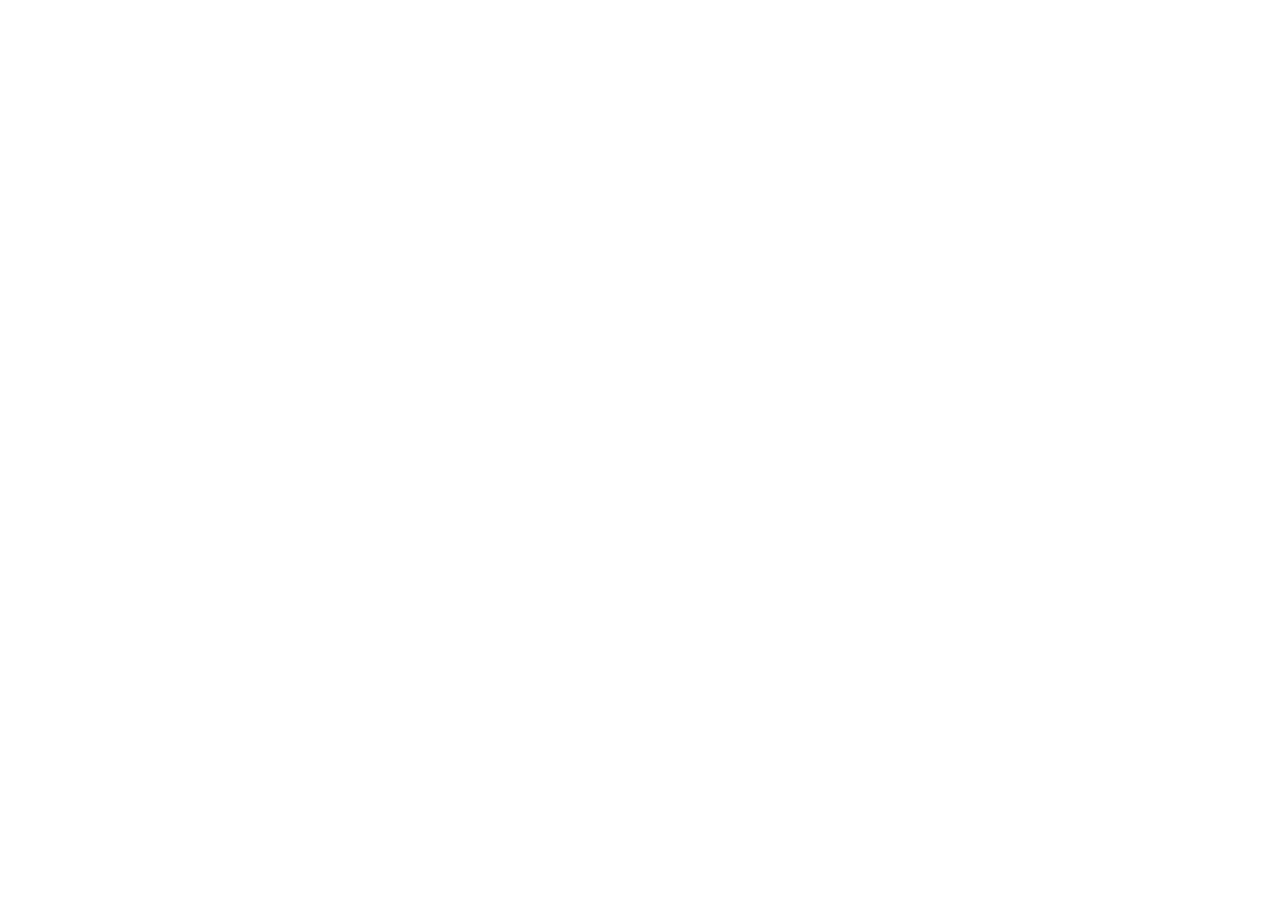
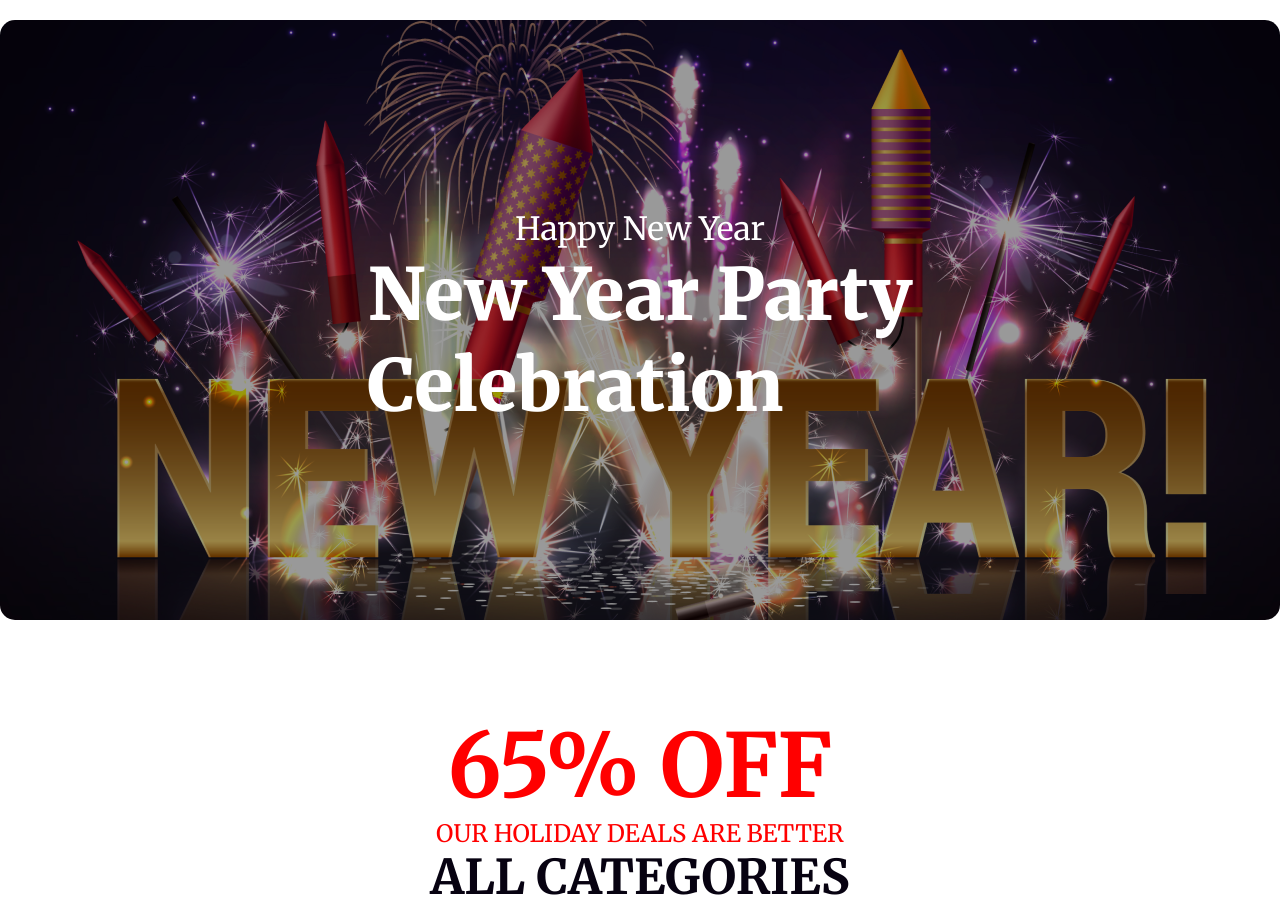
Before and after one commit to ahasan-ullah/B9-A1-Solution-PH, a plain HTML site: page index.html in a window 1280 px wide. Shown: the top 903 px of the page. Before the commit the page ends 800 px from the top, so only its background shows below. Drawn offline with Linux system fonts and the light colour scheme.

Commit message:
Second section updated

```diff
--- a/index.html
+++ b/index.html
@@ -10,6 +10,26 @@
   <title>New Year</title>
 </head>
 <body>
+  <header class="banner-container">
+    <div class="banner-content">
+      <p>Happy New Year</p>
+      <h1>New Year Party<br>Celebration</h1>
+    </div>
+  </header>
 
+  <main>
+    <section class="second-section-container">
+      <div class="second-section-content">
+        <h1>65% OFF</h1>
+        <p>OUR HOLIDAY DEALS ARE BETTER</p>
+        <h3>ALL CATEGORIES</h3>
+      </div>
+      <div class="image-container">
+        <img src="images/New Year Photo.png" alt="">
+      </div>
+    </section>
+  </main>
+
+  <footer></footer>
 </body>
 </html>
--- a/style/style.css
+++ b/style/style.css
@@ -1,3 +1,89 @@
+*{
+  margin: 0;
+  padding: 0;
+  box-sizing: border-box;
+}
+
 body{
   font-family: "Merriweather", serif;
 }
+
+.banner-container{
+  max-width: 1320px;
+  min-height: 600px;
+  margin: 0 auto;
+  margin-top: 20px;
+  background-color: rgba(0,0,0,0.4);
+  background-image: url(../images/Banner\ Image.png);
+  background-blend-mode: overlay;
+  background-position: center;
+  background-repeat: no-repeat;
+  background-size: cover;
+  border-radius: 15px;
+}
+
+.banner-content{
+  display: flex;
+  flex-direction: column;
+  justify-content: center;
+  align-items: center;
+  height: 600px;
+}
+
+.banner-content p,h1{
+  color: white;
+}
+
+.banner-content p{
+  font-size: 32px;
+  font-weight: 500;
+}
+
+.banner-content h1{
+  font-size: 72px;
+  font-weight: 900;
+}
+
+.second-section-container{
+  width: 802.9px;
+  height: 806px;
+  margin: 0 auto;
+  margin-top: 92px;
+}
+
+.second-section-content h1{
+  color: rgb(255, 0, 0);
+  font-size: 88px;
+  font-weight: 700;
+  line-height: 107px;
+  letter-spacing: 0%;
+  text-align: center;
+}
+
+.second-section-content p{
+  color: rgb(255, 0, 0);
+  font-size: 24px;
+  font-weight: 500;
+  line-height: 29px;
+  letter-spacing: 0%;
+  text-align: center;
+}
+
+.second-section-content h3{
+  color: rgb(7, 2, 17);
+  font-size: 48px;
+  font-weight: 700;
+  line-height: 58px;
+  letter-spacing: 0%;
+  text-align: center;
+}
+
+.image-container{
+  width: 802.9px;
+  height: 500px;
+}
+
+.image-container img{
+  width: 100%;
+  height: 100%;
+}
```
